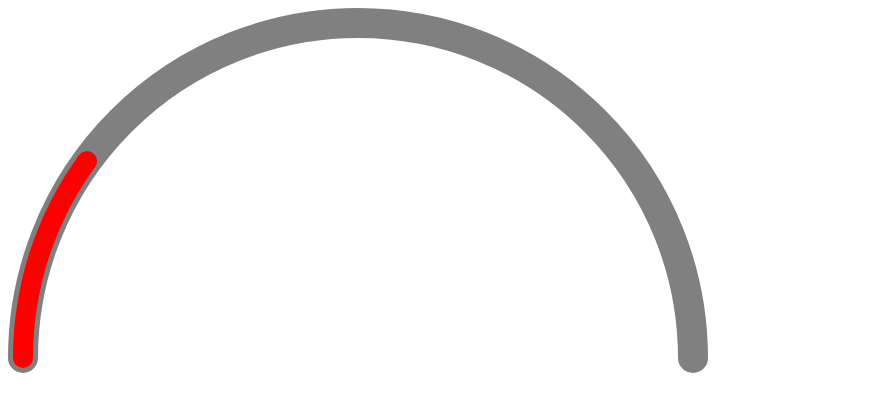
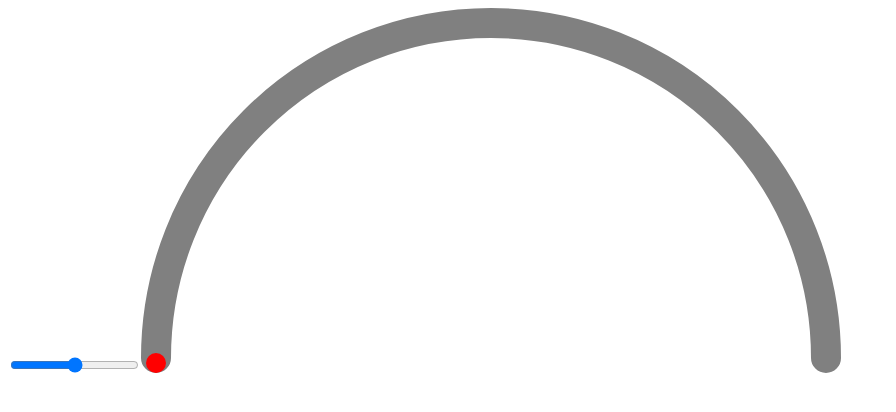
Before and after one commit to danilesky/react-circular-progress, a React app: page / in a window 1280 px wide. Shown: the top 412 px of the page, without its empty margins (0-896 px from the left). Built offline with nearby package versions, Linux system fonts and the light colour scheme; the HTML template or start-up script is replaced by a standard one.

Commit message:
progress bar circle

```diff
--- a/src/Playground.tsx
+++ b/src/Playground.tsx
@@ -6,14 +6,14 @@ function Playground() {
   const [percentage, setPercentage] = useState(0);
   return (
     <>
-      {/* <input
+      <input
         type="range"
         name="percentage"
         id="percentage"
         onChange={(e) => setPercentage(Number(e.target.value))}
         min="0"
         max="100"
-      /> */}
+      />
       {/* <SemiCircularProgressClock
         canvasWidth={400}
         rectangleOptions={{
@@ -29,10 +29,10 @@ function Playground() {
         percentage={percentage}
       /> */}
       <SemiCircularProgressBar
-        activeBarStyle={{ color: "red", offset: 10 }}
-        backgroundBarStyle={{ color: "gray", width: 30 }}
+        activeBarStyle={{ color: "blue", offset: 10 }}
+        backgroundBarStyle={{ color: "gray" }}
         canvasWidth={700}
-        percentage={20}
+        percentage={percentage}
       />
     </>
   );
--- a/src/components/semi-circular-progress-bar.tsx
+++ b/src/components/semi-circular-progress-bar.tsx
@@ -3,9 +3,9 @@ import { ReactElement, SVGProps } from "react";
 interface SemiCircularProgressBarProps {
   canvasWidth: number;
   percentage: number;
+  barWidth?: number;
   backgroundBarStyle?: {
     color?: string;
-    width?: number;
     variant?: SVGProps<SVGSVGElement>["strokeLinecap"];
   };
   activeBarStyle?: {
@@ -18,10 +18,11 @@ interface SemiCircularProgressBarProps {
 export function SemiCircularProgressBar({
   canvasWidth,
   percentage,
+  barWidth,
   activeBarStyle,
   backgroundBarStyle,
 }: SemiCircularProgressBarProps): ReactElement {
-  const strokeWidth = backgroundBarStyle?.width ?? 30;
+  const strokeWidth = barWidth ?? 30;
   const width = canvasWidth;
   const height = width / 2 + strokeWidth / 2;
 
@@ -36,6 +37,11 @@ export function SemiCircularProgressBar({
     arc: `a 1 1 0 0 1 ${width - strokeWidth} 0`,
   };
 
+  const activeBarStrokeWidth = activeBarStyle?.offset
+    ? strokeWidth - activeBarStyle.offset
+    : strokeWidth;
+  const circleRadius = activeBarStrokeWidth / 2;
+
   function percentageToOffset(percentage: number) {
     let percentual = percentage;
     if (percentual < 0) {
@@ -44,7 +50,20 @@ export function SemiCircularProgressBar({
     if (percentual > 100) {
       percentual = 100;
     }
-    return (circumference - (percentual / 100) * circumference).toString();
+    return circumference - (percentual / 100) * circumference;
+  }
+
+  function getCircleCoordinates() {
+    const angle = (percentage / 100) * 180;
+    const radian = (angle * Math.PI) / 180;
+
+    const circleX = radius * Math.cos(radian - Math.PI) + width / 2;
+    const circleY = radius * Math.sin(radian - Math.PI) + height;
+
+    return {
+      x: circleX,
+      y: circleY - circleRadius,
+    };
   }
 
   return (
@@ -59,7 +78,7 @@ export function SemiCircularProgressBar({
           stroke: backgroundBarStyle?.color ?? "#000000",
           strokeLinecap: backgroundBarStyle?.variant ?? "round",
           strokeDasharray: `${circumference}`,
-          strokeDashoffset: percentageToOffset(100),
+          strokeDashoffset: `${percentageToOffset(100)}`,
           strokeWidth: `${strokeWidth}`,
         }}
         fill="none"
@@ -74,14 +93,16 @@ export function SemiCircularProgressBar({
           stroke: activeBarStyle?.color ?? "#000000",
           strokeLinecap: activeBarStyle?.variant ?? "round",
           strokeDasharray: `${circumference}`,
-          strokeDashoffset: percentageToOffset(percentage),
-          strokeWidth: `${
-            activeBarStyle?.offset
-              ? strokeWidth - activeBarStyle.offset
-              : strokeWidth
-          }`,
+          strokeDashoffset: `${percentageToOffset(percentage)}`,
+          strokeWidth: `${activeBarStrokeWidth}`,
         }}
         fill="none"
+      />
+      <circle
+        cx={getCircleCoordinates().x}
+        cy={getCircleCoordinates().y}
+        r={circleRadius}
+        fill="red"
       />
     </svg>
   );
```
